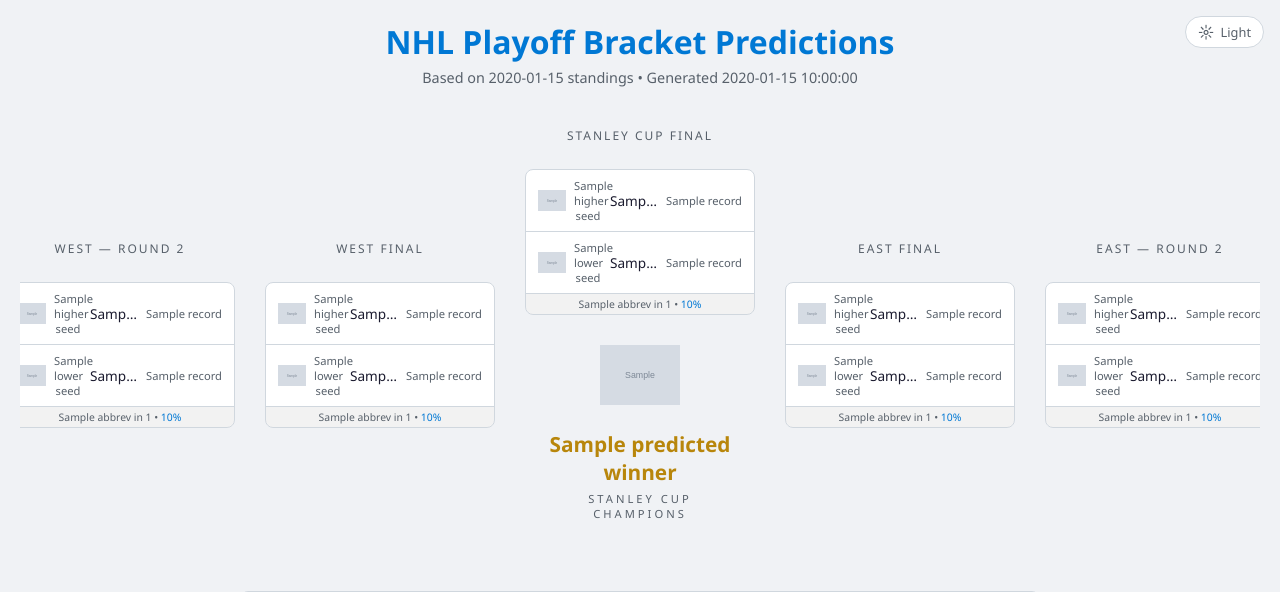
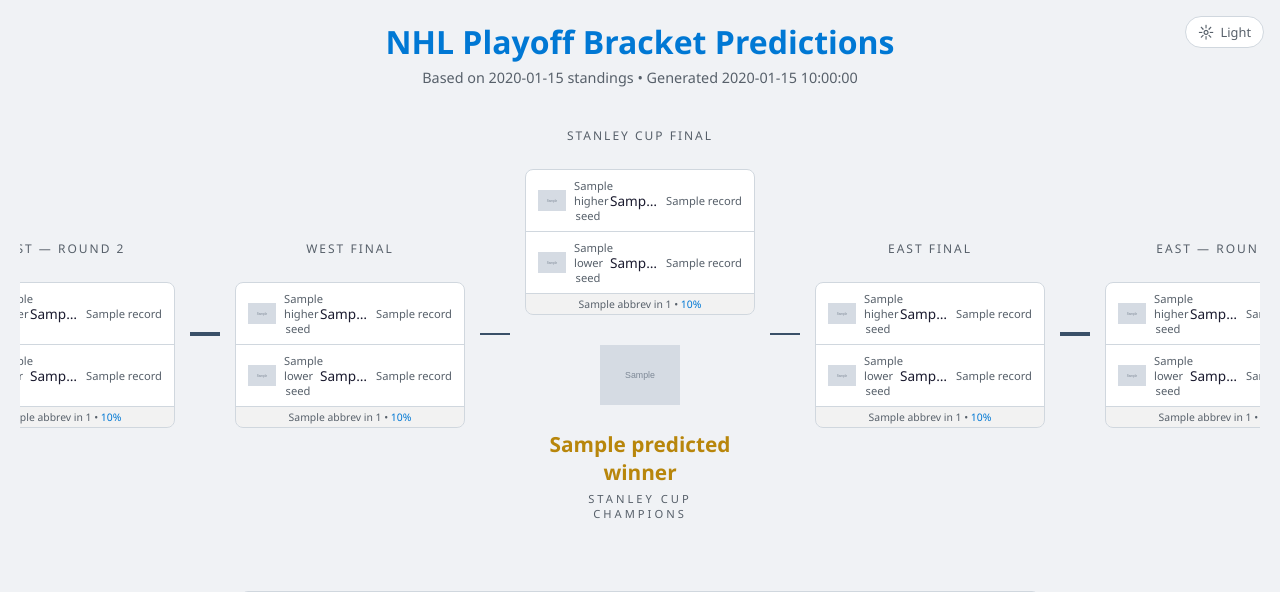
Before and after one commit to cooneycw/nhl-actuary, a Python web app: template templates/bracket.html in a window 1280 px wide. Shown: the top 592 px of the page. Run offline with Jinja, Linux system fonts and the light colour scheme; the template is opened without the code that fills it: most values are stand-ins (such as "Sample title", 1, 10 or a date in 2020); grey boxes marked "Sample" are stand-in pictures.

Commit message:
feat(bracket): add connector lines between rounds (Closes #17) (#20)
Add CSS-based connector lines that visually link matchups across rounds,
showing how winners flow from Round 1 → Round 2 → Conference Finals →
Stanley Cup Final. Uses CSS pseudo-elements with theme-aware variables
(--connector, --connector-width). Connectors hidden on mobile layout.

Co-authored-by: C Cooney <cooneycw@ip-172-31-61-149.ec2.internal>
Co-authored-by: Claude Opus 4.6 <noreply@anthropic.com>

```diff
--- a/templates/bracket.html
+++ b/templates/bracket.html
@@ -15,6 +15,8 @@
     --winner: #00e676;
     --gold: #ffd700;
     --round-gap: 30px;
+    --connector: #3a5068;
+    --connector-width: 2px;
   }
   [data-theme="light"] {
     --bg: #f0f2f5;
@@ -142,6 +144,98 @@
     font-weight: 500;
   }
 
+  /* ---- Bracket connector lines ---- */
+  .connector-round {
+    display: flex;
+    flex-direction: column;
+    justify-content: space-around;
+    width: 30px;
+    min-width: 30px;
+    margin: 0 calc(var(--round-gap) / -2);
+    position: relative;
+  }
+  .connector-pair {
+    display: flex;
+    flex-direction: column;
+    flex: 1;
+    justify-content: center;
+    position: relative;
+  }
+  /* West connectors (left-to-right): horizontal lines from matchup, vertical merge, horizontal into next round */
+  .connector-west .connector-pair::before {
+    content: '';
+    position: absolute;
+    right: 0;
+    top: 25%;
+    bottom: 25%;
+    width: var(--connector-width);
+    background: var(--connector);
+  }
+  .connector-west .connector-pair::after {
+    content: '';
+    position: absolute;
+    right: 0;
+    top: 50%;
+    width: 100%;
+    height: var(--connector-width);
+    background: var(--connector);
+  }
+  /* Horizontal tails from west matchups to vertical bar */
+  .connector-west .conn-top,
+  .connector-west .conn-bot {
+    position: absolute;
+    left: 0;
+    height: var(--connector-width);
+    width: 100%;
+    background: var(--connector);
+  }
+  .connector-west .conn-top { top: 25%; }
+  .connector-west .conn-bot { bottom: 25%; }
+
+  /* East connectors (right-to-left): mirror of west */
+  .connector-east .connector-pair::before {
+    content: '';
+    position: absolute;
+    left: 0;
+    top: 25%;
+    bottom: 25%;
+    width: var(--connector-width);
+    background: var(--connector);
+  }
+  .connector-east .connector-pair::after {
+    content: '';
+    position: absolute;
+    left: 0;
+    top: 50%;
+    width: 100%;
+    height: var(--connector-width);
+    background: var(--connector);
+  }
+  .connector-east .conn-top,
+  .connector-east .conn-bot {
+    position: absolute;
+    right: 0;
+    height: var(--connector-width);
+    width: 100%;
+    background: var(--connector);
+  }
+  .connector-east .conn-top { top: 25%; }
+  .connector-east .conn-bot { bottom: 25%; }
+
+  /* Single connectors (conference final → cup final) */
+  .connector-single {
+    display: flex;
+    align-items: center;
+    width: 30px;
+    min-width: 30px;
+    margin: 0 calc(var(--round-gap) / -2);
+  }
+  .connector-single .conn-line {
+    width: 100%;
+    height: var(--connector-width);
+    background: var(--connector);
+  }
+
   /* Stanley Cup champion highlight */
   .champion-card {
     text-align: center;
@@ -249,6 +343,7 @@
     .round { min-width: unset; width: 100%; max-width: 400px; margin: 0 auto; }
     .r1 .matchups, .r2 .matchups, .r3 .matchups { gap: 15px; }
     .champion-card { order: -1; }
+    .connector-round, .connector-single { display: none; }
   }
 </style>
 </head>
@@ -292,6 +387,18 @@
     </div>
   </div>
 
+  {# Connector: West R1 → R2 (4 matchups merge to 2) #}
+  <div class="connector-round connector-west">
+    <div class="connector-pair">
+      <div class="conn-top"></div>
+      <div class="conn-bot"></div>
+    </div>
+    <div class="connector-pair">
+      <div class="conn-top"></div>
+      <div class="conn-bot"></div>
+    </div>
+  </div>
+
   {# West Round 2 #}
   <div class="round r2">
     <div class="round-label">West &mdash; Round 2</div>
@@ -316,6 +423,14 @@
         </div>
       </div>
       {% endfor %}
+    </div>
+  </div>
+
+  {# Connector: West R2 → CF (2 matchups merge to 1) #}
+  <div class="connector-round connector-west">
+    <div class="connector-pair">
+      <div class="conn-top"></div>
+      <div class="conn-bot"></div>
     </div>
   </div>
 
@@ -344,6 +459,11 @@
       </div>
       {% endif %}
     </div>
+  </div>
+
+  {# Connector: West CF → Stanley Cup Final #}
+  <div class="connector-single">
+    <div class="conn-line"></div>
   </div>
 
   {# ---- STANLEY CUP FINAL (center) ---- #}
@@ -381,6 +501,11 @@
 
   {# ---- EASTERN CONFERENCE (right side, rounds go right to left toward center) ---- #}
 
+  {# Connector: Stanley Cup Final → East CF #}
+  <div class="connector-single">
+    <div class="conn-line"></div>
+  </div>
+
   {# East Conference Final #}
   <div class="round r3">
     <div class="round-label">East Final</div>
@@ -408,6 +533,14 @@
     </div>
   </div>
 
+  {# Connector: East CF → R2 (1 merges to 2) #}
+  <div class="connector-round connector-east">
+    <div class="connector-pair">
+      <div class="conn-top"></div>
+      <div class="conn-bot"></div>
+    </div>
+  </div>
+
   {# East Round 2 #}
   <div class="round r2">
     <div class="round-label">East &mdash; Round 2</div>
@@ -432,6 +565,18 @@
         </div>
       </div>
       {% endfor %}
+    </div>
+  </div>
+
+  {# Connector: East R2 → R1 (2 merges to 4) #}
+  <div class="connector-round connector-east">
+    <div class="connector-pair">
+      <div class="conn-top"></div>
+      <div class="conn-bot"></div>
+    </div>
+    <div class="connector-pair">
+      <div class="conn-top"></div>
+      <div class="conn-bot"></div>
     </div>
   </div>
 
```
